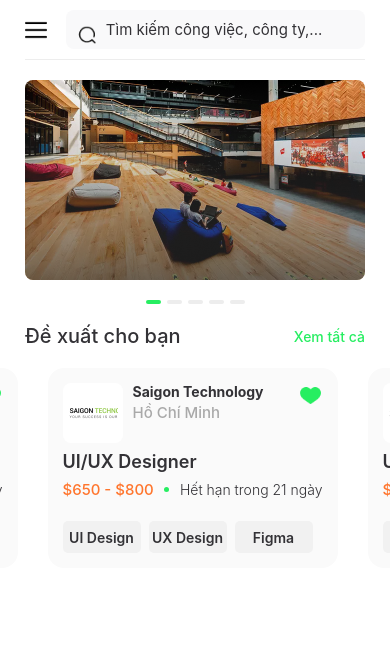
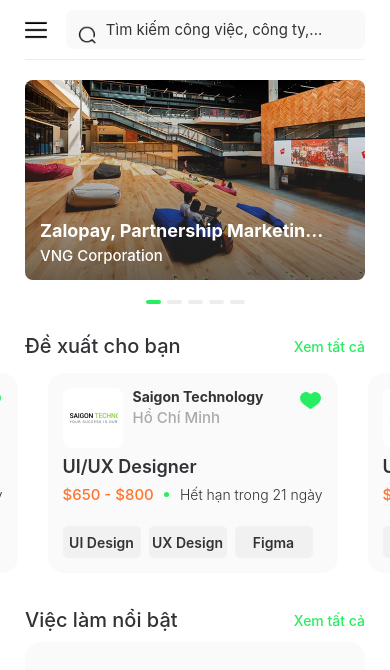
Before and after one commit to slogvo/job-finder-app, a React Native app: screen /Home in a window 390 px wide. Shown: the top 670 px of the page. Built offline with nearby package versions, Linux system fonts and the light colour scheme.

Commit message:
Update UI

```diff
--- a/assets/data/BannerList.js
+++ b/assets/data/BannerList.js
@@ -10,23 +10,32 @@
   {
     id: 1,
     image: <ImageBanner src={banner1}/>,
-    companyName:"Zalopay, Partnership Marketing Lead"
+    companyName:"VNG Corporation",
+    jobName:'Zalopay, Partnership Marketing Lead'
   },
   {
     id: 2,
-    image: <ImageBanner src={banner2}/>
+    image: <ImageBanner src={banner2}/>,
+    companyName:"Aeon Mall Vietnam Co., Ltd",
+    jobName:'Leasing Officer'
   },
   {
     id: 3,
-    image: <ImageBanner src={banner3}/>
+    image: <ImageBanner src={banner3}/>,
+    companyName:"Mondelez Kinh Đô Việt Nam",
+    jobName:'People Experience Advisor, Plant'
   },
   {
     id: 4,
-    image: <ImageBanner src={banner4}/>
+    image: <ImageBanner src={banner4}/>,
+    companyName:"Aden Vietnam",
+    jobName:'Senior HR Executive'
   },
   {
     id: 5,
-    image: <ImageBanner src={banner5}/>
+    image: <ImageBanner src={banner5}/>,
+    companyName:"Rosemont Business Asia",
+    jobName:'Human Resources Executive'
   },
 ]
 export default BannerList;
--- a/assets/data/LargeCategories.js
+++ b/assets/data/LargeCategories.js
@@ -1,8 +1,5 @@
 import { Image, View } from "react-native";
-import amazon from "../images/logo/amazon.png"
-import metub from "../images/logo/metub.jpg"
 import SGtechnology from "../images/logo/SGtechnology.png"
-import linkedin from "../images/logo/Linkedin.png"
 const LargeCategories = [
   {
     id: 1,
--- a/src/layout/BannerCarousel.js
+++ b/src/layout/BannerCarousel.js
@@ -1,6 +1,6 @@
 import BannerList from "../../assets/data/BannerList";
 import React, { useEffect, useRef, useState } from 'react'
-import { Dimensions, ScrollView, View } from "react-native";
+import { Dimensions, ScrollView, Text, View } from "react-native";
 import colors from "../../assets/colors/colors"
 
 const {width: screenWidth} = Dimensions.get("window");
@@ -51,22 +51,46 @@
       <ScrollView
       horizontal
       showsHorizontalScrollIndicator={false}
-      pagingEnabled
+      // pagingEnabled
       scrollEventThrottle={16}
       contentContainerStyle={{width: screenWidth * imageList.length - 50, height: 200}}
       onScroll={handleScroll}
       ref= {stepCarousel}
       >
         {imageList?.map((item)=>(
-          <View key={item.id}>
+          <View key={item.id} style={{width: screenWidth}}>
             <View>{item.image}</View>
+            <View style={{
+                position:'absolute',
+                left:15,
+                right:15,
+                bottom:15,
+                width:'75%',
+                overflow:'hidden',
+                }}
+                >
+              <Text
+                numberOfLines = {1}
+                style={{
+                fontSize: 18,
+                fontWeight: '700',
+                color: "white"
+                }}>{item.jobName}
+              </Text>
+              <Text style={{
+                marginTop: 5,
+                fontSize: 15,
+                fontWeight: '500',
+                color: "white"
+                }}>{item.companyName}
+              </Text>
+            </View>
           </View>
         ))}
       </ScrollView>}
          {imageList?.length > 0 &&
          <View style={{flexDirection:'row',  alignItems: 'center', justifyContent:"center", marginTop: 20}}>
-           {imageList?.map((item, index)=>(
-            (currentImage === index) ?
+           {imageList?.map((item, index)=> (
             <View
              key={item.id}
              style ={{
@@ -76,19 +100,9 @@
               justifyContent:"center",
               marginHorizontal:3,
               borderRadius: 3,
-              backgroundColor: colors.primary}}
-            />:
-             <View
-             key={item.id}
-             style ={{
-              width: 15,
-              height:4,
-              marginHorizontal:3,
-              alignItems: 'center',
-              justifyContent:"center",
-              borderRadius: 3,
-              backgroundColor: "#EDEDED"}}/>
-            ))}
+              backgroundColor: (currentImage === index) ? colors.primary : "#EDEDED"
+             }}
+            />))}
           </View>}
     </View>
   )
--- a/src/layout/RenderItem.js
+++ b/src/layout/RenderItem.js
@@ -7,10 +7,8 @@
       style ={{
         width: 290,
         height: 200,
-        borderColor:colors.lightGreen,
         borderRadius: 16,
         backgroundColor: "#fafafa",
-        backgroundOpacity: 0.5,
         padding: 15,
         elevation: 2,
         marginRight: 30,
--- /dev/null
+++ b/src/layout/Title.js
@@ -0,0 +1,31 @@
+import React from 'react'
+import { Text, View } from 'react-native'
+import colors from '../../assets/colors/colors'
+
+const Title = ({title="Đề xuất cho bạn", viewAll ="Xem tất cả"}) => {
+  return (
+    <View style={{
+      paddingHorizontal:25,
+      flexDirection:"row",
+      justifyContent:"space-between",
+      alignItems:"center"}}>
+      <Text style={{
+          color: colors.text,
+          fontSize:20,
+          fontWeight: "500",
+      }}>
+         {title}
+      </Text>
+      <Text style={{
+          color: colors.text,
+          fontSize: 14,
+          fontWeight: "500",
+          color: colors.primary,
+      }}>
+         {viewAll}
+      </Text>
+  </View>
+  )
+}
+
+export default Title
--- a/src/views/Home.js
+++ b/src/views/Home.js
@@ -6,6 +6,7 @@
 import { useEffect, useState } from "react"
 import boxShadow from "../../assets/images/box-shadow.png"
 import RenderItem from "../layout/RenderItem"
+import Title from "../layout/Title"
 
 const {width: screenWidth} = Dimensions.get("window");
 
@@ -23,6 +24,7 @@
   return (
     <View style={{
         flex:1,
+        width:'100%',
         backgroundColor: "#fff",
         paddingTop: 10,
     }}>
@@ -38,33 +40,12 @@
             <SearchLayout></SearchLayout>
             <BannerCarousel></BannerCarousel>
             <View style={{
-            marginTop: 20,
+                marginTop: 30,
                 width: '100%',
                 }}>
+                <Title></Title>
                 <View style={{
-                paddingHorizontal:25,
-                flexDirection:"row",
-                justifyContent:"space-between",
-                alignItems:"center"}}>
-                <Text style={{
-                    color: colors.text,
-                    fontSize:20,
-                    fontWeight: "500",
-                }}>
-                    Đề xuất cho bạn
-                </Text>
-                <Text style={{
-                    color: colors.text,
-                    fontSize: 14,
-                    fontWeight: "500",
-                    color: colors.primary,
-                }}>
-                    Xem tất cả
-                </Text>
-            </View>
-
-            <View style={{
-                marginTop: 15,
+                    marginTop: 10,
                     width: '100%',
                     paddingLeft:25,
                     justifyContent: 'center',
@@ -83,6 +64,33 @@
                 />
                 </View>
             </View>
+
+            <View style={{
+                marginTop: 30,
+                width: '100%',
+                }}>
+            <Title title="Việc làm nổi bật"></Title>
+                <View style={{
+                    marginTop: 10,
+                    width: '100%',
+                    paddingHorizontal:25,
+                    justifyContent: 'center',
+                    alignItems: 'center',
+                }} >
+                    <View
+                    style = {{
+                        width: '100%',
+                        height: 90,
+                        backgroundColor:'red',
+                        borderRadius: 16,
+                        backgroundColor: "#fafafa",
+                        padding: 15,
+                        elevation: 2,
+                     }}>
+
+                    </View>
+                </View>
+            </View>
         </ScrollView>
     </View>
   )
```
Also changed, not shown: assets/data/SmallCategories.js (added). Lines whose indentation alone changed are shown as unchanged.
